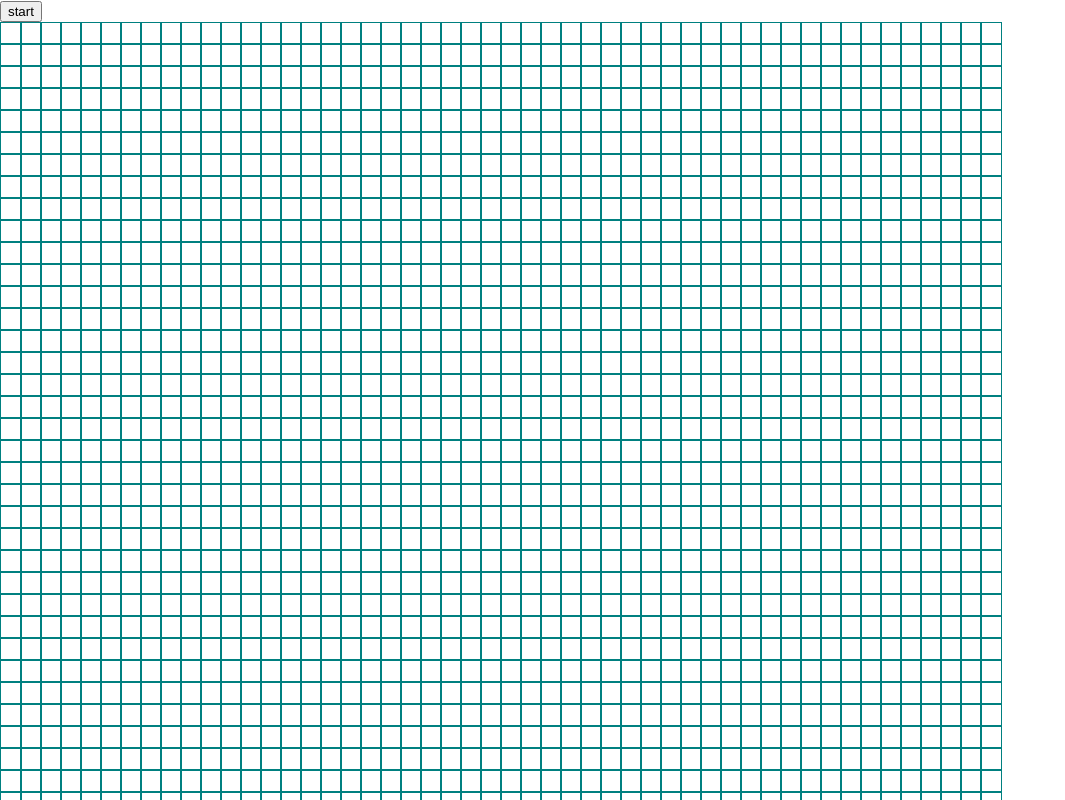
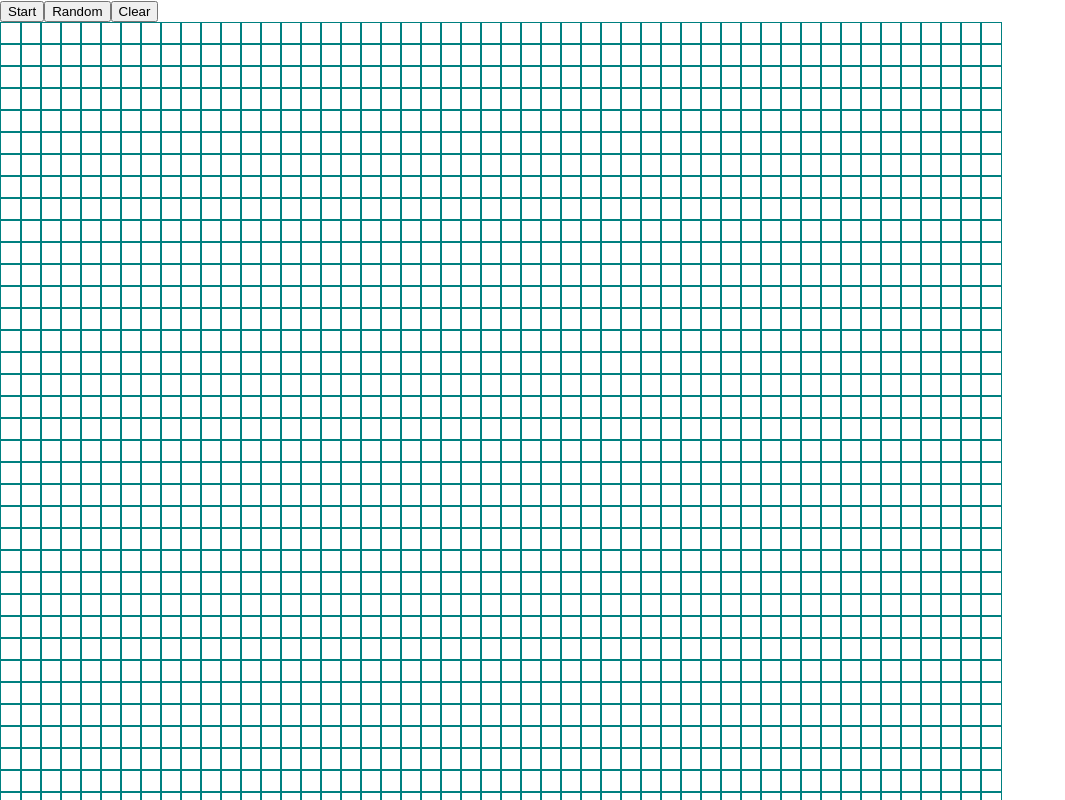
Before and after one commit to SeanPhilippi/game-of-life, a React (Create React App) app: page / in a window 1280 px wide. Shown: the top 800 px of the page, without its empty margins (0-1065 px from the left). Built offline with nearby package versions, Linux system fonts and the light colour scheme.

Commit message:
generateEmptyGrid func, clear and random, randombuggy

```diff
--- a/src/App.tsx
+++ b/src/App.tsx
@@ -23,15 +23,19 @@ const s = {
   },
 };
 
+const generateEmptyGrid = () => {
+  const rows = [];
+  for (let i = 0; i < numRows; i++) {
+    rows.push(Array.from(Array(numCols).fill(0)));
+  };
+  return rows;
+}
+
 const App: React.FC = () => {
   // initializing grid with calling of useState, destructuring grid and setGrid from the return
   // first value of return is the value of the state, second it the update function
   const [grid, setGrid] = useState(() => { // using callback so this is called only upon initial render
-    const rows = [];
-    for (let i = 0; i < numRows; i++) {
-      rows.push(Array.from(Array(numCols).fill(0)));
-    };
-    return rows;
+    return generateEmptyGrid();
   });
   // first param for useState is initial value
   const [running, setRunning] = useState(false);
@@ -43,7 +47,6 @@ const App: React.FC = () => {
     if (!runningRef.current) {
       return;
     }
-
     setGrid(currentGrid => {
       return produce(currentGrid, gridCopy => {
         for (let i = 0; i < numRows; i++) {
@@ -56,19 +59,18 @@ const App: React.FC = () => {
               if (newI >= 0 && newI < numRows && newJ >= 0 && newJ < numCols) {
                 neighbors += currentGrid[newI][newJ];
               }
+            });
 
-              if (neighbors < 2 || neighbors > 3) {
-                gridCopy[i][j] = 0;
-              } else if (!currentGrid[i][j] || neighbors === 3) {
-                gridCopy[i][j] = 1;
-              }
-            })
+            if (neighbors < 2 || neighbors > 3) {
+              gridCopy[i][j] = 0;
+            } else if (currentGrid[i][j] === 0 && neighbors === 3) {
+              gridCopy[i][j] = 1;
+            }
           }
         }
       });
     });
-
-    setTimeout(runSimulation, 1000);
+    setTimeout(runSimulation, 300);
   }, []);
 
   return (
@@ -80,7 +82,25 @@ const App: React.FC = () => {
           runSimulation();
         }}
       >
-        { running ? 'stop' : 'start' }
+        { running ? 'Stop' : 'Start' }
+      </button>
+      <button
+        onClick={() => {
+          const rows = [];
+          for (let i = 0; i < numRows; i++) {
+            rows.push(Array.from(Array(numCols).fill(Math.random() > .5 ? 1 : 0)));
+          };
+          setGrid(rows);
+        }}
+      >
+        Random
+      </button>
+      <button
+        onClick={() => {
+          setGrid(generateEmptyGrid());
+        }}
+      >
+        Clear
       </button>
       <div style={ s.grid }>
         {
```
Also changed, not shown: 1 other file (tests, documents, lock files or other folders).
